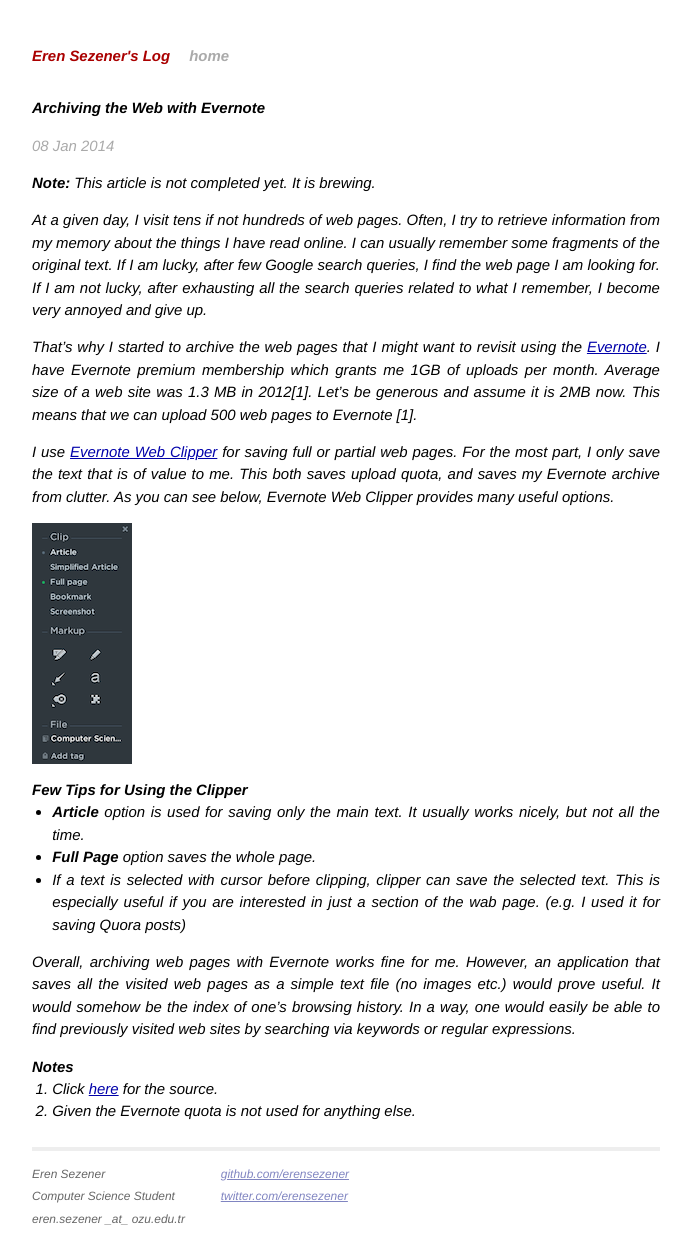
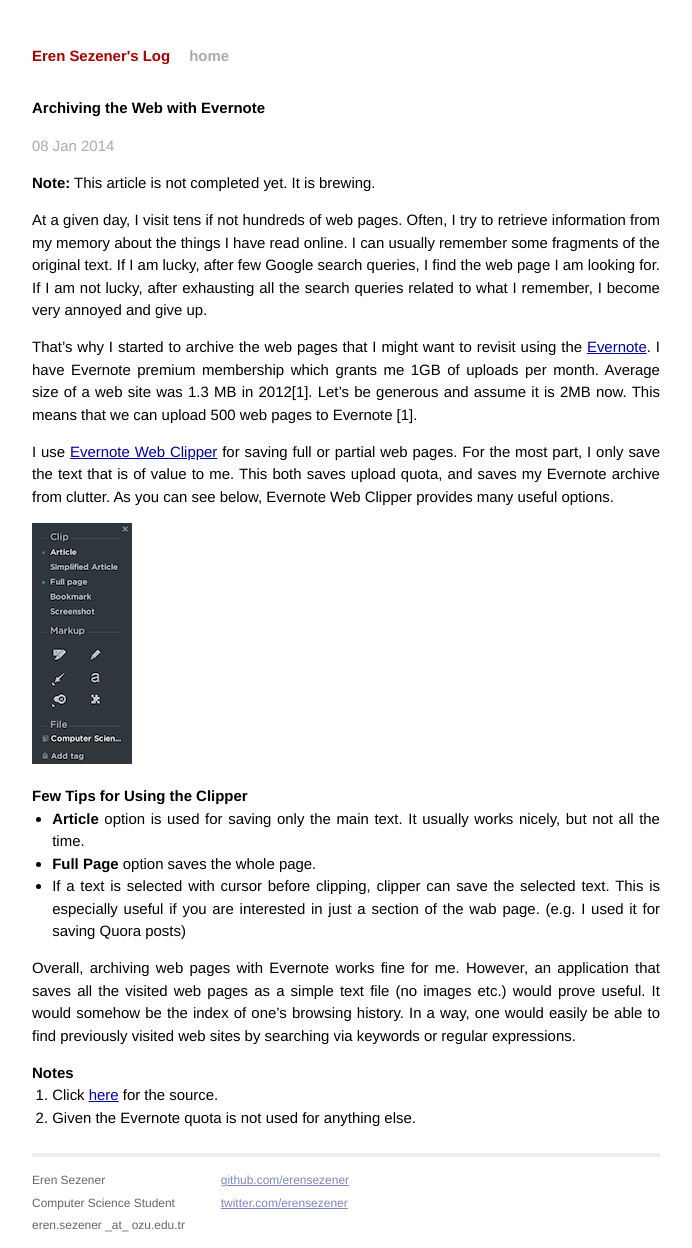
Before and after one commit to erensezener/academic_blog, a Jekyll site: the page built from _posts/2014-01-08-archiving-web-with-evernote.markdown, in a window 1280 px wide. Shown: the whole page, without its empty margins (294-986 px from the left). Built offline with Jekyll 4.4.1, drawn with Linux system fonts in a browser that asks for light colours; Markdown is read by kramdown in place of the engine named in the settings.

Commit message:
Fix problems

```diff
--- a/_layouts/default.html
+++ b/_layouts/default.html
@@ -1,4 +1,4 @@
-<em><!DOCTYPE html>
+<!DOCTYPE html>
 <html>
     <head>
         <meta charset="utf-8">
@@ -51,4 +51,3 @@
 </script>
     </body>
 </html>
-</em>
```
Also changed, not shown: _config.yml (line endings or trailing spaces), 4 other files. Lines whose indentation alone changed are shown as unchanged.
